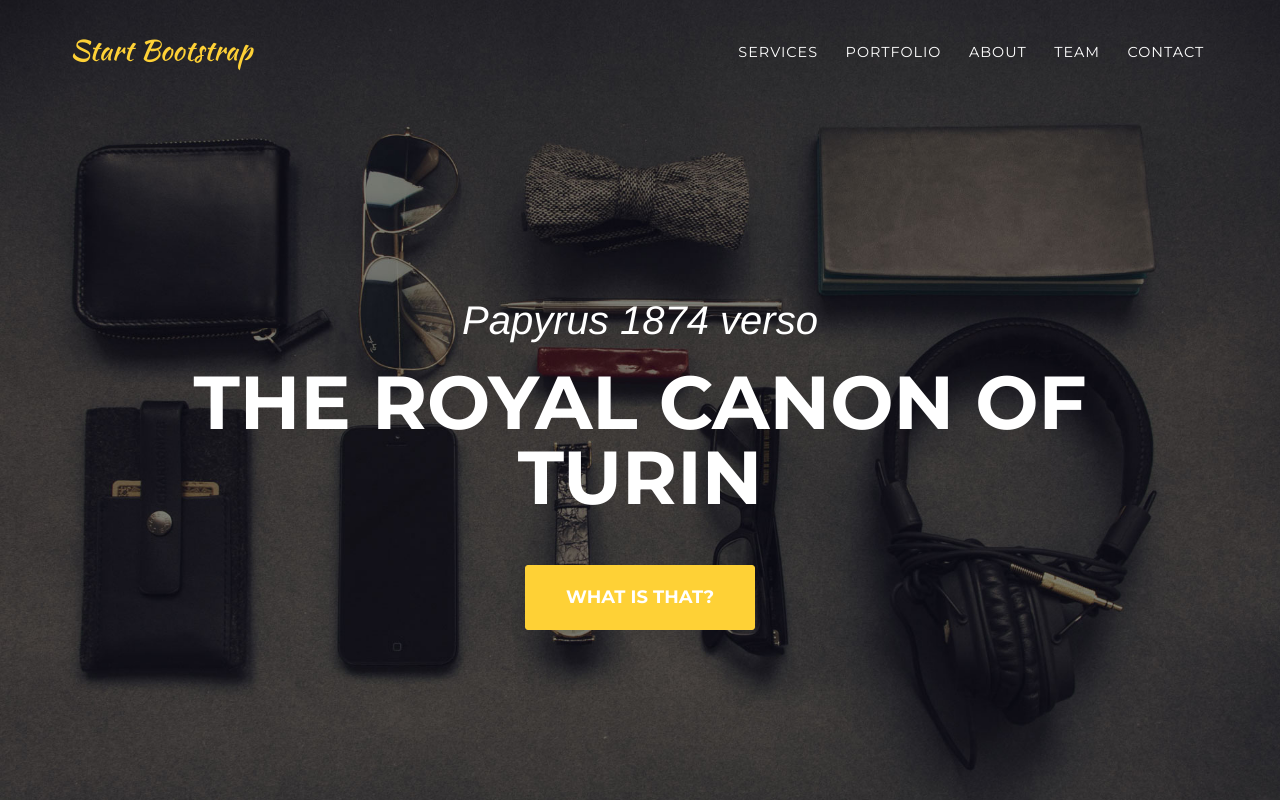
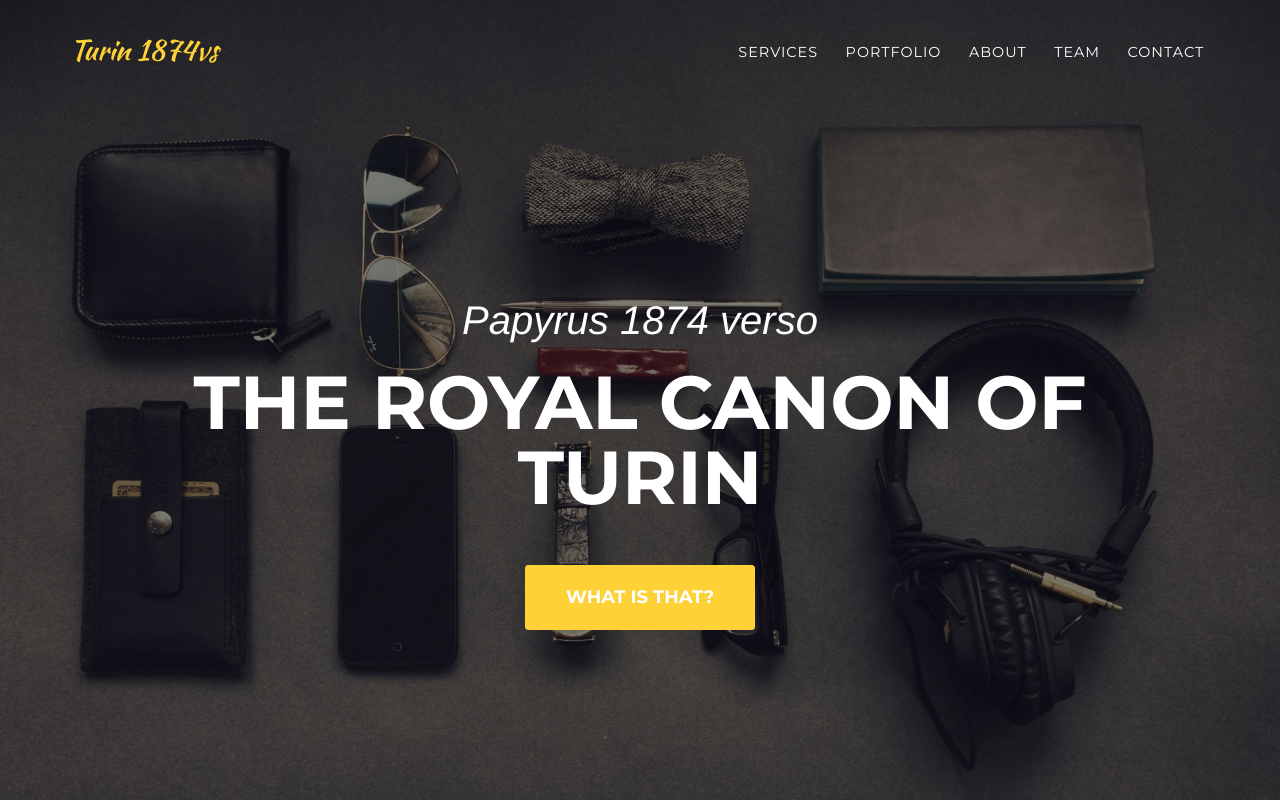
Before and after one commit to kinglist/turin, a website: page index.html in a window 1280 px wide. Shown: the top 800 px of the page. Drawn offline with nearby package versions, Linux system fonts and the light colour scheme; a web font is replaced by a local one.

Commit message:
Test
test

```diff
--- a/index.html
+++ b/index.html
@@ -9,7 +9,7 @@
     <meta name="description" content="">
     <meta name="author" content="">
 
-    <title>Agency - Start Bootstrap Theme</title>
+    <title>GHturin</title>
 
     <!-- Bootstrap Core CSS -->
     <link href="vendor/bootstrap/css/bootstrap.min.css" rel="stylesheet">
@@ -38,7 +38,7 @@
     <!-- Navigation -->
     <nav id="mainNav" class="navbar navbar-fixed-top">
         <div class="container">
-            <a class="navbar-brand page-scroll" href="#page-top">Start Bootstrap</a>
+            <a class="navbar-brand page-scroll" href="#page-top">Turin 1874vs</a>
             <button class="btn btn-primary btn-toggle hidden-md-up float-xs-right" type="button" data-toggle="collapse" data-target="#navbarResponsive" aria-controls="navbarResponsive" aria-expanded="false" aria-label="Toggle navigation">Menu <i class="fa fa-bars"></i></button>
             <!-- Clearfix with a utility class added to allow for better navbar responsiveness. -->
             <div class="clearfix hidden-md-up"></div>
```
